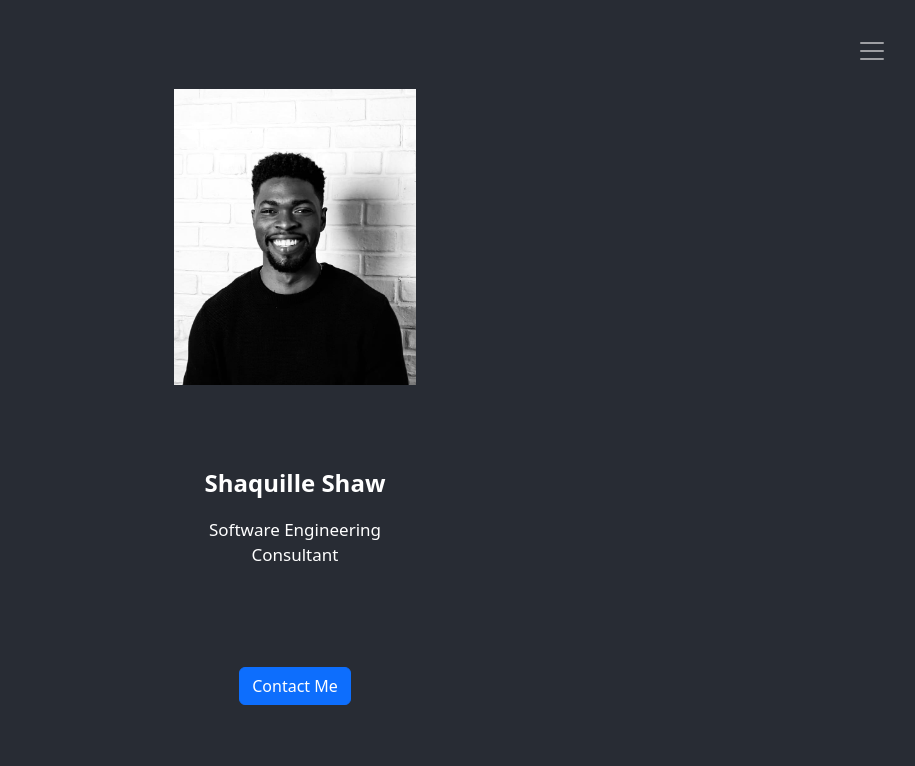
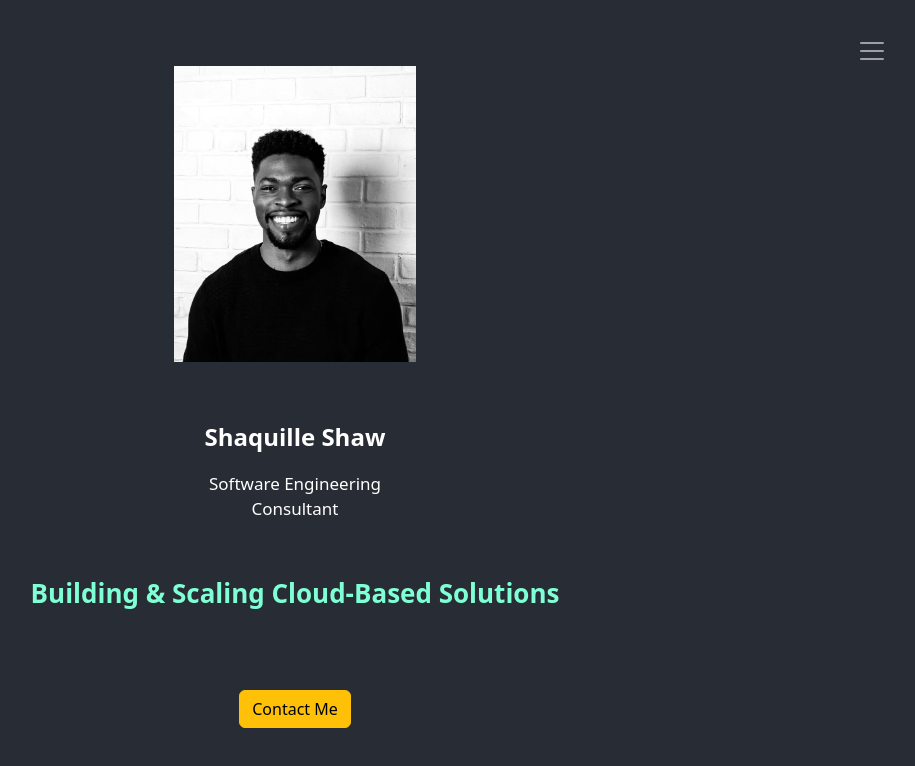
Before and after one commit to shaqshaw/MyPersonalWebsite, a React (Create React App) app: page / in a window 1280 px wide. Shown: the top 766 px of the page, without its empty margins (345-1260 px from the left). Built offline with nearby package versions, Linux system fonts and the light colour scheme.

Commit message:
catch phrase

```diff
--- a/src/App.css
+++ b/src/App.css
@@ -33,6 +33,11 @@
 
 .Bio {
   font-size: calc(10px + 1vmin) !important;
+}
+
+.catch-phrase {
+  font-weight: 900;
+  color: aquamarine
 }
 
 .Bio-name {
--- a/src/pages/Home.js
+++ b/src/pages/Home.js
@@ -10,11 +10,12 @@ function Home() {
         <NavMenu/>
         <img src={profile} className="App-logo" alt="logo" />
         <div>
-        <p className="Bio-name">Shaquille Shaw</p>
-        <p className="Bio-title">Software Engineering Consultant</p>
+            <p className="Bio-name">Shaquille Shaw</p>
+            <p className="Bio-title">Software Engineering Consultant</p>
         </div>
+        <p className="catch-phrase">Building & Scaling Cloud-Based Solutions</p>
         <div className="Button-wrapper">
-            <Button className="Main-buttons" variant="primary" href="mailto:shaquilles.shaw@gmail.com">Contact Me</Button>
+            <Button className="Main-buttons" variant="warning" href="mailto:shaquilles.shaw@gmail.com">Contact Me</Button>
         </div>
     </div>
   );
```
